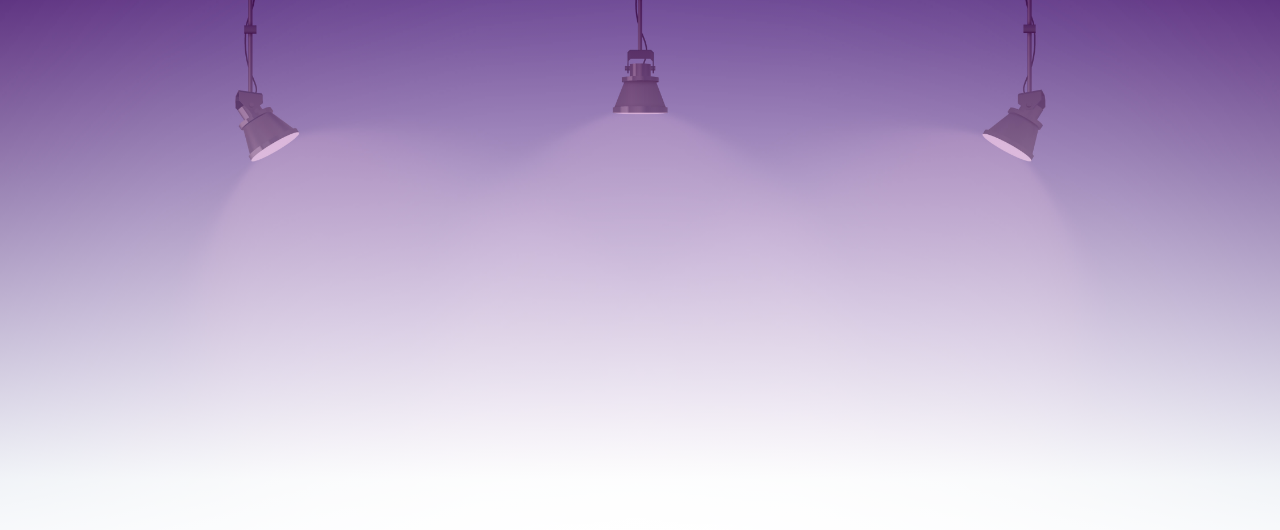
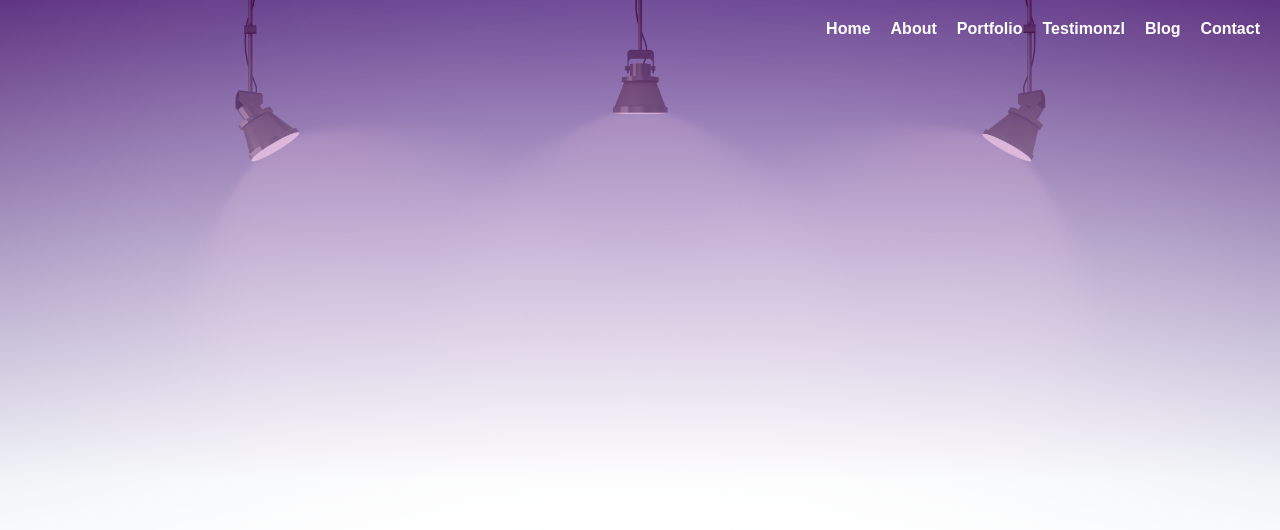
Before and after one commit to alijaberoha/NOUILLE, a plain HTML site: page index.html in a window 1280 px wide. Drawn offline with Linux system fonts and the light colour scheme.

Commit message:
add nav a

```diff
--- a/index.html
+++ b/index.html
@@ -10,7 +10,12 @@
 
   <nav class="navbar">
     <ul class="nav-links">
-
+      <li><a href="#">Home</a></li>
+      <li><a href="#">About</a></li>
+      <li><a href="#">Portfolio</a></li>
+      <li><a href="#">Testimonzl</a></li>
+      <li><a href="#">Blog</a></li>
+      <li><a href="#">Contact</a></li>
     </ul>
 
 
```
